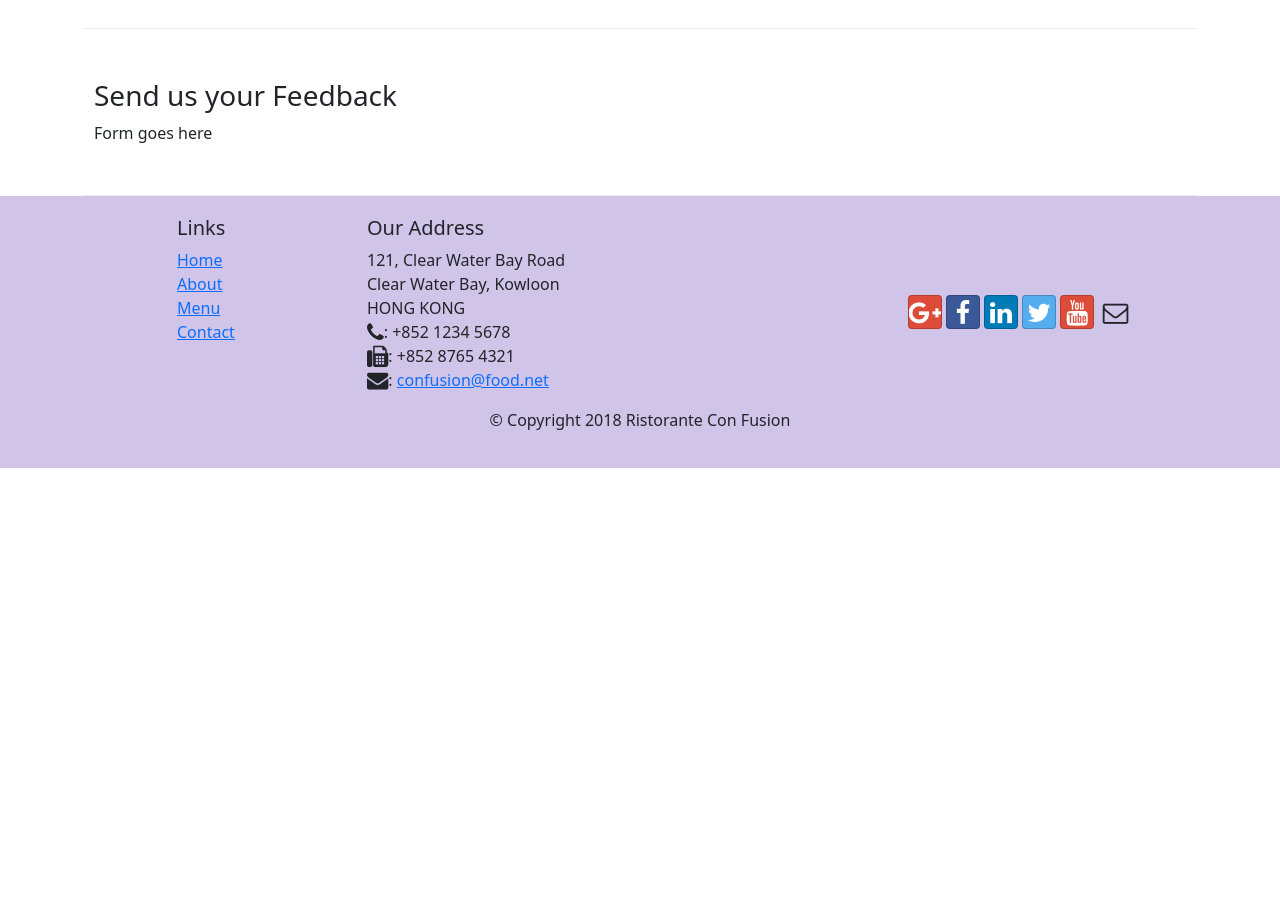
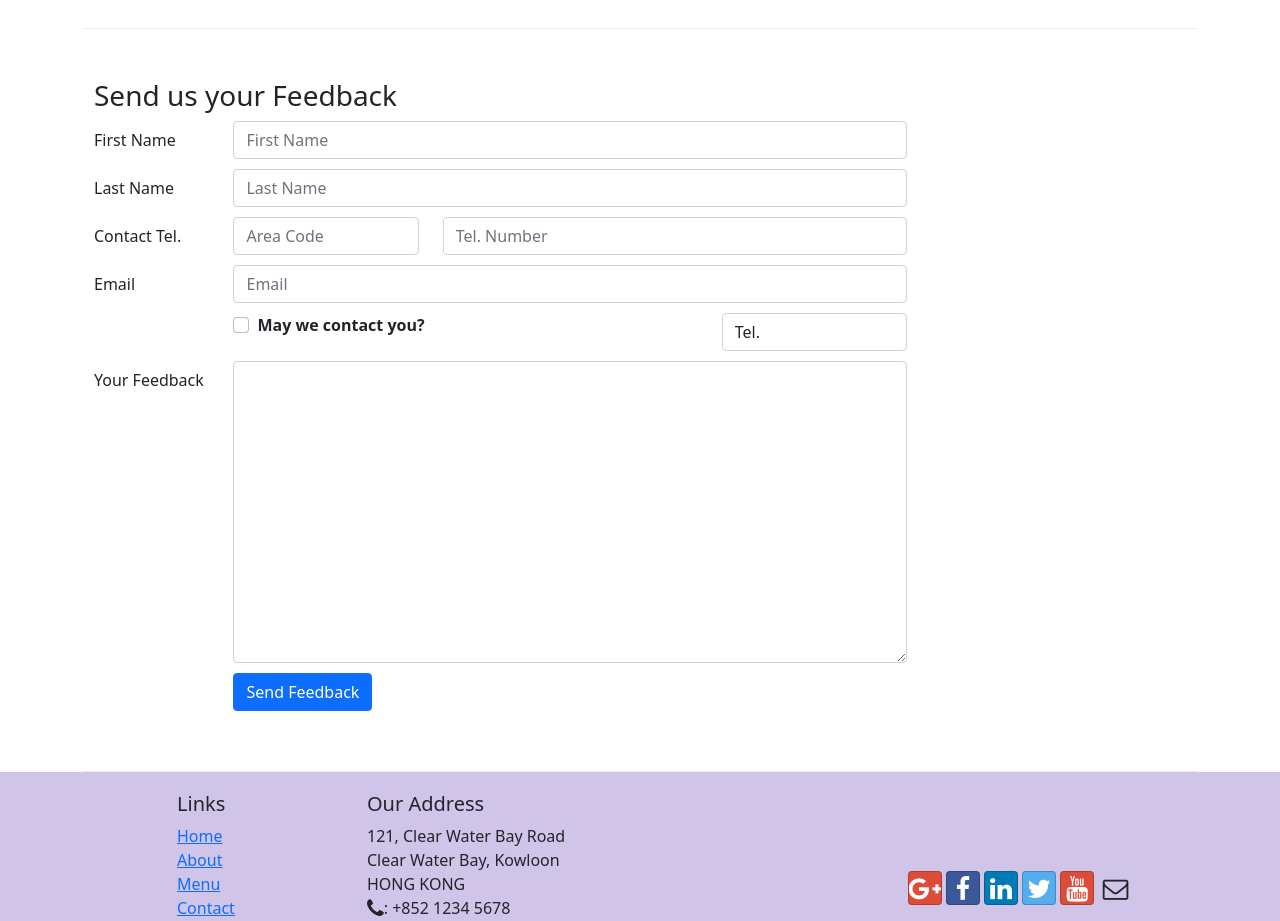
Before and after one commit to HungKNguyen/FullStackWebDev, a website: page contactus.html in a window 1280 px wide. Shown: the part 860-1781 px from the top of the page. Before the commit the page ends 1378 px from the top, so only its background shows below. Drawn offline with nearby package versions, Linux system fonts and the light colour scheme.

Commit message:
Add Form

```diff
--- a/contactus.html
+++ b/contactus.html
@@ -95,7 +95,68 @@
               <h3>Send us your Feedback</h3>
            </div>
             <div class="col-12 col-md-9">
-                Form goes here
+                <form>
+                    <div class="form-group row">
+                        <label for="firstname" class="col-md-2 col-form-label">First Name</label>
+                        <div class="col-md-10">
+                            <input type="text" class="form-control" id="firstname" name="firstname"
+                                   placeholder="First Name">
+                        </div>
+                    </div>
+                    <div class="form-group row">
+                        <label for="lastname" class="col-md-2 col-form-label">Last Name</label>
+                        <div class="col-md-10">
+                            <input type="text" class="form-control" id="lastname" name="lastname"
+                                   placeholder="Last Name">
+                        </div>
+                    </div>
+                    <div class="form-group row">
+                        <label for="telnum" class="col-12 col-md-2 col-form-label">Contact Tel.</label>
+                        <div class="col-5 col-md-3">
+                            <input type="tel" class="form-control" id="areacode" name="areacode"
+                                   placeholder="Area Code">
+                        </div>
+                        <div class="col-7 col-md-7">
+                            <input type="tel" class="form-control" id="telnum" name="telnum"
+                                   placeholder="Tel. Number">
+                        </div>
+                    </div>
+                    <div class="form-group row">
+                        <label for="emailid" class="col-md-2 col-form-label">Email</label>
+                        <div class="col-md-10">
+                            <input type="email" class="form-control" id="emailid" name="emailid"
+                                   placeholder="Email">
+                        </div>
+                    </div>
+                    <div class="form-group row">
+                        <div class="col-md-6 offset-md-2">
+                            <div class="form-check">
+                                <input type="checkbox" class="form-check-input" name="approve"
+                                    id="approve" value="">
+                                <label class="form-check-label" for="approve">
+                                    <strong>May we contact you?</strong>
+                                </label>
+                            </div>
+                        </div>
+                        <div class="col-md-3 offset-md-1">
+                            <select class="form-control">
+                                <option>Tel.</option>
+                                <option>Email</option>
+                            </select>
+                        </div>
+                    </div>
+                    <div class="form-group row">
+                        <label for="feedback" class="col-md-2 col-form-label">Your Feedback</label>
+                        <div class="col-md-10">
+                            <textarea class="form-control" id="feedback" name="feedback" rows="12"></textarea>
+                        </div>
+                    </div>
+                    <div class="form-group row">
+                        <div class="offset-md-2 col-md-10">
+                            <button type="submit" class="btn btn-primary">Send Feedback</button>
+                        </div>
+                    </div>
+                </form>
             </div>
              <div class="col-12 col-md">
             </div>
--- a/css/styles.css
+++ b/css/styles.css
@@ -37,3 +37,8 @@ body {
 .navbar-dark {
     background-color: #512DA8;
 }
+
+.form-group {
+    margin-bottom: 10px;
+    align-content: center;
+}
```
